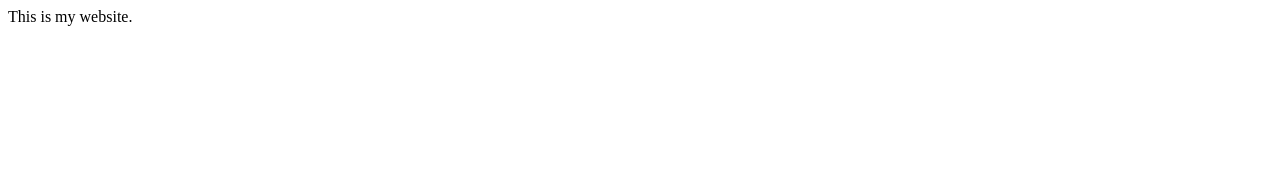
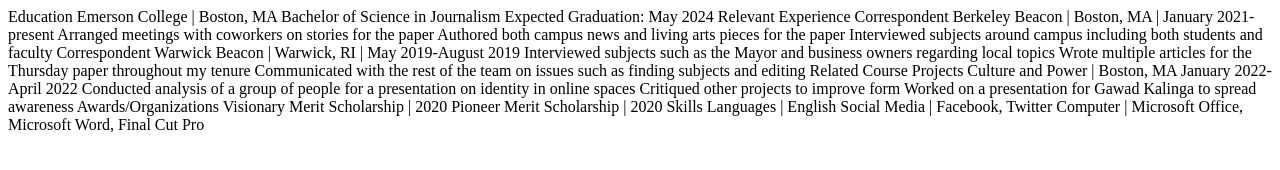
Before and after one commit to JCY654/jcy654.github.io, a plain HTML site: page index.html in a window 1280 px wide. Drawn offline with Linux system fonts and the light colour scheme.

Commit message:
Update index.html

```diff
--- a/index.html
+++ b/index.html
@@ -1,5 +1,39 @@
 <html>
   <head> <link rel;"stylesheet"type="text/css"href="https://jcy654.github.io/style.css"> </head>
     <style></style>
-  <body> This is my website.</body>
+  <body> Education
+Emerson College | Boston, MA
+Bachelor of Science in Journalism
+Expected Graduation: May 2024
+
+Relevant Experience
+
+Correspondent
+Berkeley Beacon | Boston, MA | January 2021-present
+Arranged meetings with coworkers on stories for the paper
+Authored both campus news and living arts pieces for the paper
+Interviewed subjects around campus including both students and faculty
+
+Correspondent
+Warwick Beacon | Warwick, RI | May 2019-August 2019
+Interviewed subjects such as the Mayor and business owners regarding local topics
+Wrote multiple articles for the Thursday paper throughout my tenure
+Communicated with the rest of the team on issues such as finding subjects and editing
+
+Related Course Projects
+Culture and Power | Boston, MA
+January 2022-April 2022
+Conducted analysis of a group of people for a presentation on identity in online spaces
+Critiqued other projects to improve form
+Worked on a presentation for Gawad Kalinga to spread awareness
+
+Awards/Organizations
+Visionary Merit Scholarship | 2020
+Pioneer Merit Scholarship | 2020
+
+Skills
+Languages | English
+Social Media | Facebook, Twitter
+Computer | Microsoft Office, Microsoft Word, Final Cut Pro
+</body>
 </html>
```
